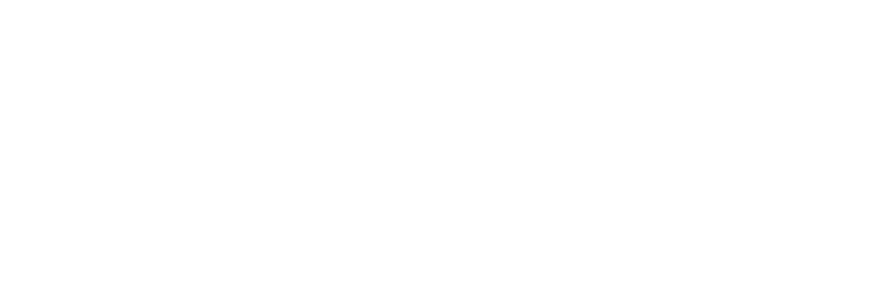
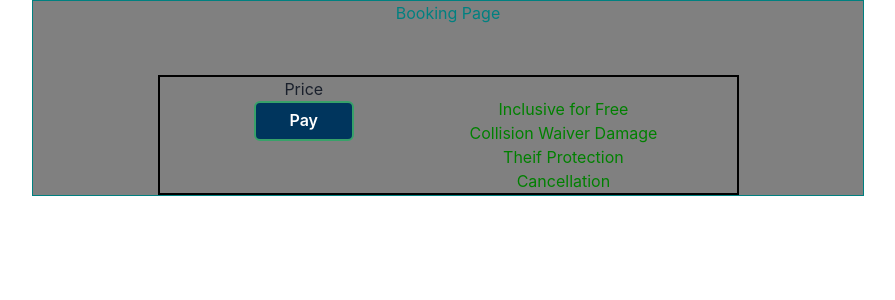
Before and after one commit to Mohammadzaki0027/hurried-hospital-4011, a React (Create React App) app in the folder frontend/: page /carcheckout in a window 1280 px wide. Before the commit this address had no page. Shown: the top 300 px of the page, without its empty margins (192-1087 px from the left). Built offline with nearby package versions, Linux system fonts and the light colour scheme.

Commit message:
checkout page setup

```diff
--- a/frontend/src/Pages/Car/Carbox.jsx
+++ b/frontend/src/Pages/Car/Carbox.jsx
@@ -3,11 +3,11 @@ import style from "../../Styles/car/box.module.css";
 import { RiContactsFill } from "react-icons/ri";
 
 import { BsFillBagFill } from "react-icons/bs";
-const Carbox = ({seat,image,vehtype,price,handelclick}) => {
+const Carbox = ({seat,image,vehtype,price,handlesortprice}) => {
 
   return (
     <div className={style.corboxcon} onClick={()=>{
-      handelclick(vehtype)
+      handlesortprice(vehtype)
     }}>
       <div className={style.text1}>
         <h1>{vehtype}</h1>
--- /dev/null
+++ b/frontend/src/Pages/Car/Checkout.jsx
@@ -0,0 +1,64 @@
+import { Box, Button, Text } from "@chakra-ui/react";
+import React from "react";
+import Infodiv from "../../Pages/Car/Infodiv";
+const Checkout = () => {
+  let data = localStorage.getItem("cartitem");
+
+  let image;
+  let price;
+  if (data) {
+    data = JSON.parse(data);
+
+    image = data.image;
+    price = data.price;
+  }
+  return (
+    <Box
+      width={["100%", "100%", "80%", "65%"]}
+      border={"0.5px solid teal"}
+      height={"auto"}
+      margin={"auto"}
+      bg={"grey"}
+    >
+      <Text textAlign={"center"} color={"teal"}>
+        Booking Page
+      </Text>
+      <Box
+        width={["90%", "90%", "70%", "70%"]}
+        border={"2px solid black"}
+        height={"auto"}
+        margin={"auto"}
+        mt={"50px"}
+        alignContent={"center"}
+        display={"flex"}
+        justifyContent={"space-evenly"}
+      >
+        {/* first div strting */}
+        <Box width={"30%"} textAlign={"center"}>
+          <img src={image} />
+          <Box>
+            <span>Price</span>
+            <h1>{price}</h1>
+          </Box>
+          <Box textAlign={"center"}>
+            <Button  size='md'   border='2px' width={"100px"}       bg={"#00355d"}
+            _hover={"none"}
+            color={"white"}  borderColor='green.500'>Pay</Button>
+          </Box>
+        </Box>
+        {/* first div */}
+
+        <Box width={"40%"} textAlign={"center"} >
+          <div style={{ marginTop: "20px" }}>
+            <h1>Inclusive for Free</h1>
+            <h1>Collision Waiver Damage</h1>
+            <h1>Theif Protection</h1>
+            <h1>Cancellation </h1>
+          </div>
+        </Box>
+      </Box>
+    </Box>
+  );
+};
+
+export default Checkout;
--- a/frontend/src/Pages/Car/Pricediv.jsx
+++ b/frontend/src/Pages/Car/Pricediv.jsx
@@ -1,13 +1,20 @@
-import React from 'react'
-import style from "../../Styles/car/info.module.css"
-import { Button } from '@chakra-ui/react'
-const Pricediv = ({price}) => {
+import React from "react";
+import style from "../../Styles/car/info.module.css";
+import { Button } from "@chakra-ui/react";
+const Pricediv = ({ price, handelcart, _id ,image}) => {
   return (
     <div className={style.pricediv}>
-<h1 >{price}</h1>
-        <Button bg={"#00355d"} _hover={"none"} color={"white"}>Select</Button>
+      <h1>{price}</h1>
+      <Button
+        bg={"#00355d"}
+        _hover={"none"}
+        color={"white"}
+        onClick={() => handelcart(price, _id,image)}
+      >
+        Select
+      </Button>
     </div>
-  )
-}
+  );
+};
 
-export default Pricediv
+export default Pricediv;
--- a/frontend/src/Pages/Car/Rightsidebar.jsx
+++ b/frontend/src/Pages/Car/Rightsidebar.jsx
@@ -11,13 +11,15 @@ import { useSearchParams } from "react-router-dom";
 import Filter from "./Filter";
 const Rightsidebar = () => {
   const [filterdata, setFilterdata] = React.useState([]);
+  const [SearchParams, setSearchParams] = useSearchParams();
+  const [selectrating, setSelectrating] = React.useState(
+    SearchParams.getAll("tag") || [] );
   const [data, setData] = React.useState([]);
   function fetch() {
     if (data.length === 0) {
       axios.get("http://localhost:8080/getcar").then((r) => {
         if (selectrating.length > 0) {
           let newarray = r.data.data;
-
           let arr = newarray.sort(function (a, b) {
             return parseFloat(b.rating) - parseFloat(a.rating);
           });
@@ -29,29 +31,11 @@ const Rightsidebar = () => {
       });
     }
   }
-  const [SearchParams, setSearchParams] = useSearchParams();
-  const [selectrating, setSelectrating] = React.useState(
-    SearchParams.getAll("tag") || []
-  );
-
-  const handelrating = (tag) => {
-    let newtag = [...selectrating];
-    if (newtag.includes(tag)) {
-      newtag.splice(newtag.indexOf(tag), 1);
-    } else {
-      newtag.push(tag);
-    }
-    setSelectrating(newtag);
-    setSearchParams({ tag: newtag });
+  let handlesortprice = (value) => {
+    axios.get(`http://localhost:8080/filterdata/${value}`).then((r) => {
+      setData(r.data.data);
+    });
   };
-  let handlesortprice = (value) => {
-    console.log(value);
-    axios.get(`http://localhost:8080/filterdata/${value}`).then((r)=>{
-
-     setData(r.data.data)
-    })
-    };
-
 
   React.useEffect(() => {
     axios.get("http://localhost:8080/getfilter").then((r) => {
@@ -62,9 +46,18 @@ const Rightsidebar = () => {
     fetch();
   }, [selectrating]);
 
-
-
-
+  const handelcart = (price, id, image) => {
+    console.log(price, id, image);
+    let localdata = localStorage.getItem("cartitem");
+    if (localdata === null) {
+      let data = { price: price, id, image };
+      localStorage.setItem("cartitem", JSON.stringify(data));
+    } else {
+      localStorage.clear();
+      let data = { price, id, image };
+      localStorage.setItem("cartitem", JSON.stringify(data));
+    }
+  };
 
   return (
     <div className={style.rightsidecontainer}>
@@ -138,11 +131,11 @@ const Rightsidebar = () => {
           <Carbox {...e} handlesortprice={handlesortprice} key={e._id} />
         ))}
       </div>
- {/* model filter */}
- <div className={style.Filtercontainer}>
-        <Filter handlesortprice={handlesortprice}/>
+      {/* model filter */}
+      <div className={style.Filtercontainer}>
+        <Filter handlesortprice={handlesortprice} />
       </div>
-{/* model end for check */}
+      {/* model end for check */}
       <div className={style.fitercontainer}>
         <div>
           <h1 style={{ marginTop: "10px" }}>Sort By</h1>
@@ -153,7 +146,7 @@ const Rightsidebar = () => {
             _hover={"none"}
             color={"white"}
             className={style.filterbutton}
-            onClick={()=>handlesortprice("Economy")}
+            onClick={() => handlesortprice("Economy")}
           >
             Recommended
           </Button>
@@ -175,25 +168,18 @@ const Rightsidebar = () => {
             _hover={"none"}
             color={"white"}
             className={style.filterbutton}
-            onClick={()=>
-
-              handlesortprice("price")
-
-
-            }
+            onClick={() => handlesortprice("price")}
           >
             Price(low to high)
           </Button>
         </div>
       </div>
 
-
-
       {data?.map((e) => (
         <div className={style.maindiv} key={e._id}>
-          <Carbox {...e} handlesortprice={handlesortprice}/>
+          <Carbox {...e} handlesortprice={handlesortprice} />
           <Infodiv />
-          <Pricediv price={e.price} />
+          <Pricediv {...e} handelcart={handelcart} />
         </div>
       ))}
     </div>
--- a/frontend/src/Pages/Car/Sidebar.jsx
+++ b/frontend/src/Pages/Car/Sidebar.jsx
@@ -16,9 +16,15 @@ const Sidebar = () => {
   const [des, setDes] = React.useState("");
   const [final, setFinal] = React.useState("");
   const handelcity = (a, b) => {
-    setDes(a);
-    setFinal(b);
+    localStorage.setItem("tourdata", JSON.stringify({ city1: a, city2: b }));
+    let data = localStorage.getItem("tourdata");
+    data = JSON.parse(data);
+    setDes(data.city1);
+    setFinal(data.city2);
   };
+
+  React.useEffect(() => {}, [des, final]);
+
   return (
     <div className={style.container}>
       <div className={style.summ}>
--- a/frontend/src/Routes/AllRoutes.jsx
+++ b/frontend/src/Routes/AllRoutes.jsx
@@ -10,6 +10,7 @@ import Login from "./Login";
 import { Signup } from "./Signup";
 
 import Homepage from "./Homepage";
+import Checkout from "../Pages/Car/Checkout";
 
 const AllRoutes = () => {
   return (
@@ -23,6 +24,7 @@ const AllRoutes = () => {
 
       <Route path="/flight" element={<Flight />} />
       <Route path="/flightcheckout" element={<FlightCheckout />} />
+      <Route path="/carcheckout" element={<Checkout />} />
     </Routes>
   );
 };
```
